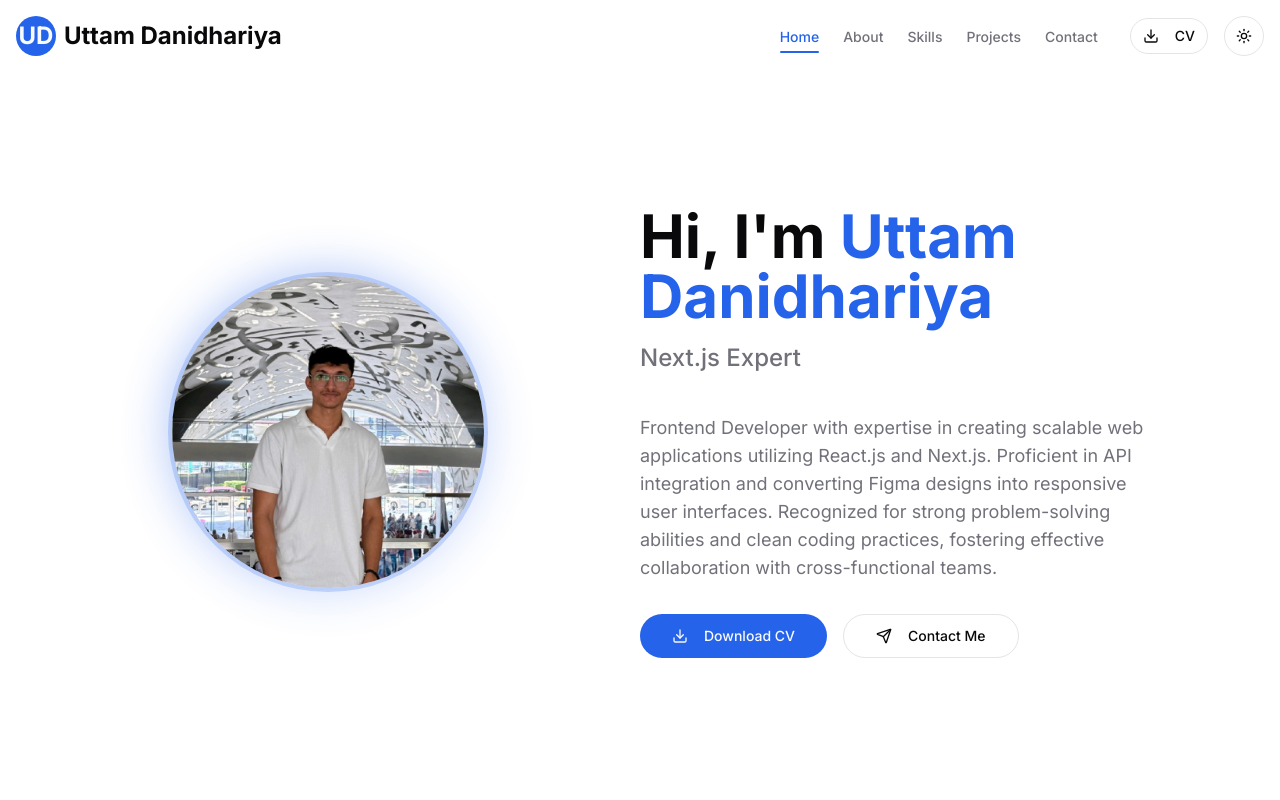
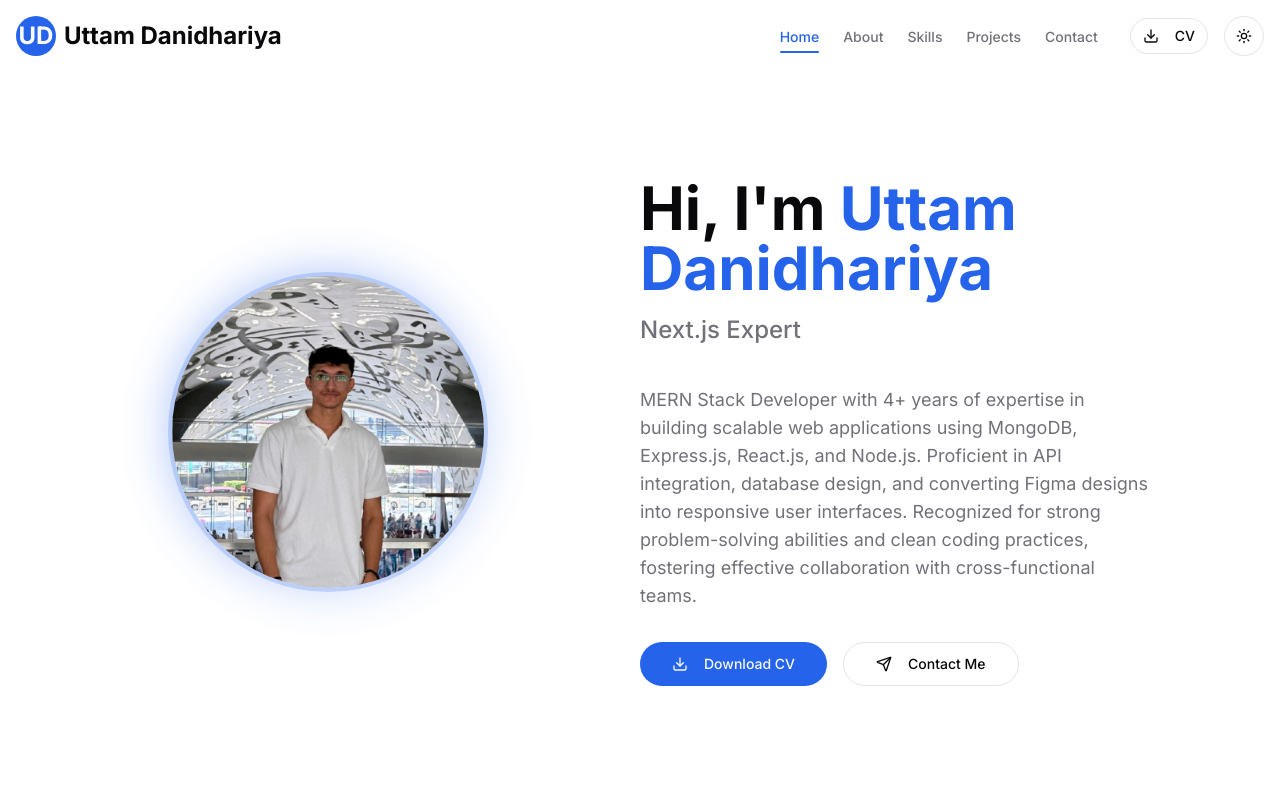
Before and after one commit to uttam00/uttam-danidhariya-portfolio, a Next.js app: page / in a window 1280 px wide. Shown: the top 800 px of the page. Built offline with nearby package versions, Linux system fonts and the light colour scheme.

Commit message:
feat: update portfolio to reflect MERN Stack Developer role
Change job title and update portfolio description and metadata.

Co-authored-by: DanidhariyaUttam <80564512+uttam00@users.noreply.github.com>

```diff
--- a/app/layout.tsx
+++ b/app/layout.tsx
@@ -7,9 +7,9 @@ import { ThemeProvider } from "@/components/theme-provider";
 const inter = Inter({ subsets: ["latin"] });
 
 export const metadata: Metadata = {
-  title: "Uttam Danidhariya | Frontend Developer",
+  title: "Uttam Danidhariya | MERN Stack Developer",
   description:
-    "Portfolio of Uttam Danidhariya, a Frontend Developer specializing in React and Next.js",
+    "Portfolio of Uttam Danidhariya, a MERN Stack Developer with 4+ years of experience building scalable web applications with MongoDB, Express, React, and Node.js",
 };
 
 export default function RootLayout({
--- a/components/hero.tsx
+++ b/components/hero.tsx
@@ -94,13 +94,13 @@ export default function Hero() {
           <div className="text-xl md:text-2xl font-medium mb-6 h-12">
             <TypeAnimation
               sequence={[
-                "Frontend Developer",
+                "MERN Stack Developer",
                 1000,
                 "React Specialist",
                 1000,
                 "Next.js Expert",
                 1000,
-                "UI/UX Enthusiast",
+                "Full-Stack Enthusiast",
                 1000,
               ]}
               wrapper="span"
@@ -110,9 +110,9 @@ export default function Hero() {
             />
           </div>
           <p className="text-lg text-muted-foreground mb-8 max-w-lg mx-auto md:mx-0">
-            Frontend Developer with expertise in creating scalable web
-            applications utilizing React.js and Next.js. Proficient in API
-            integration and converting Figma designs into responsive user
+            MERN Stack Developer with 4+ years of expertise in building scalable web
+            applications using MongoDB, Express.js, React.js, and Node.js. Proficient in API
+            integration, database design, and converting Figma designs into responsive user
             interfaces. Recognized for strong problem-solving abilities and
             clean coding practices, fostering effective collaboration with
             cross-functional teams.
```
